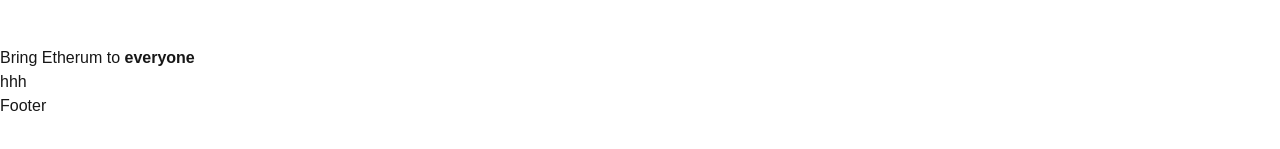
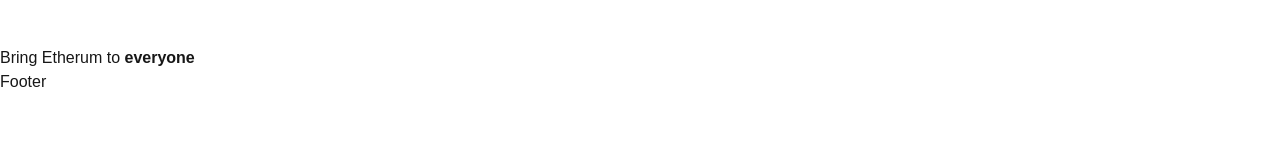
Before and after one commit to Sulamoney222/Polygon-Project, a Next.js app: page /grant in a window 1280 px wide. Shown: the part 461-610 px from the top of the page. Built offline with nearby package versions, Linux system fonts and the light colour scheme.

Commit message:
new chnages

```diff
--- a/src/app/grant/page.jsx
+++ b/src/app/grant/page.jsx
@@ -12,7 +12,7 @@
 
        </video>
       <h1>Bring Etherum to <strong>everyone</strong></h1>
-      <div className="">hhh</div>
+      <p></p>
 
       </div>
     </section>
```
